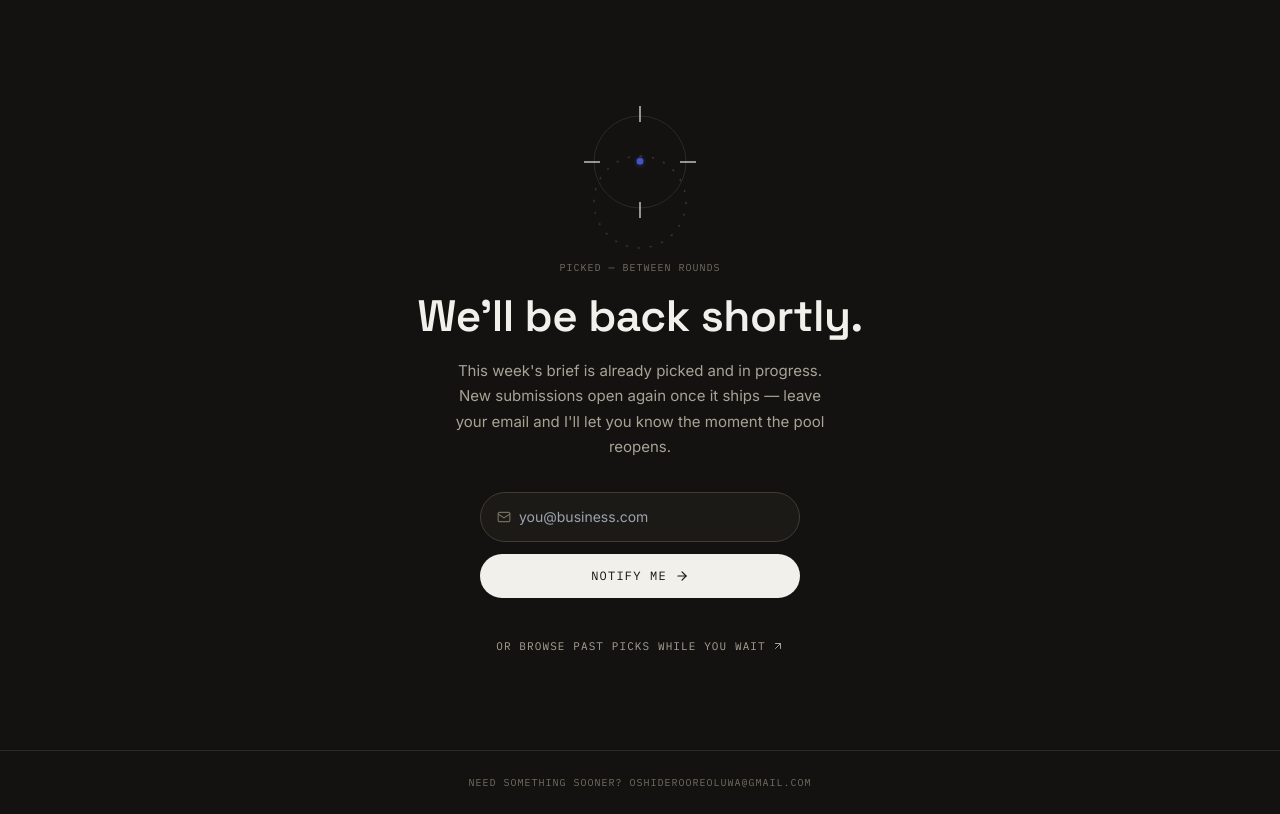
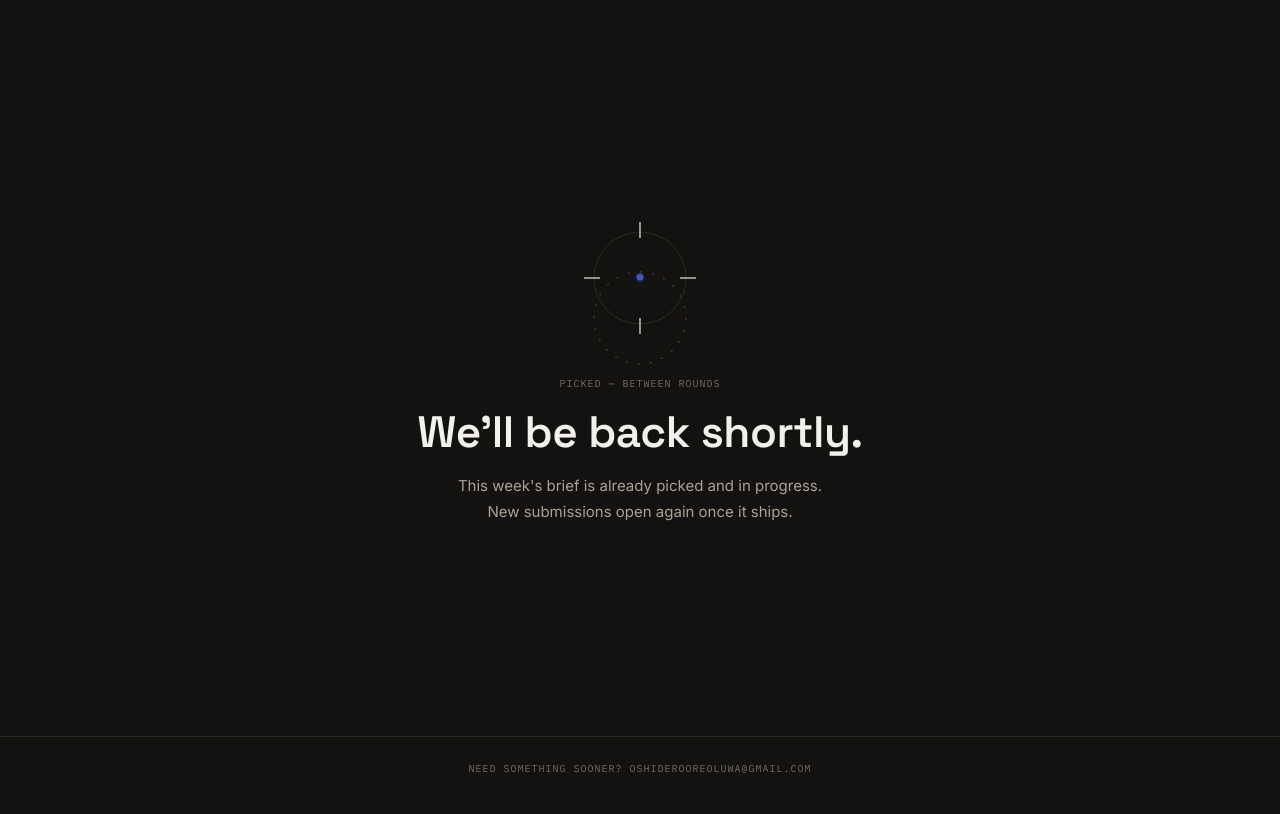
Before and after one commit to Love4reo/picked, a React (Vite) app: page / in a window 1280 px wide. Built offline with nearby package versions, Linux system fonts and the light colour scheme.

Commit message:
Refactor PausedScreen to remove email functionality
Removed email input and submission logic from PausedScreen component.

```diff
--- a/src/App.jsx
+++ b/src/App.jsx
@@ -1,5 +1,4 @@
-import React, { useState } from "react";
-import { ArrowRight, ArrowUpRight, Mail } from "lucide-react";
+import React from "react";
 
 /* ============================================================
    TOKENS — mirrors App_2_.jsx exactly so this drops in cleanly.
@@ -65,16 +64,8 @@ function ScanMark({ C }) {
   );
 }
 
-export default function PausedScreen({ go, theme = "dark" }) {
+export default function PausedScreen({ theme = "dark" }) {
   const C = theme === "dark" ? DARK : LIGHT;
-  const [email, setEmail] = useState("");
-  const [sent, setSent] = useState(false);
-
-  const submit = (e) => {
-    e.preventDefault();
-    if (!email.trim()) return;
-    setSent(true);
-  };
 
   return (
     <div
@@ -102,52 +93,8 @@ export default function PausedScreen({ go, theme = "dark" }) {
           </h1>
 
           <p className="f-body mt-4 max-w-sm" style={{ fontSize: 15, lineHeight: 1.7, color: C.mid }}>
-            This week's brief is already picked and in progress. New submissions open again once it ships — leave your email and I'll let you know the moment the pool reopens.
+            This week's brief is already picked and in progress. New submissions open again once it ships.
           </p>
-
-          {!sent ? (
-            <form onSubmit={submit} className="w-full max-w-xs mt-8 flex flex-col gap-3">
-              <div className="flex items-center gap-2 rounded-full px-4 py-1" style={{ border: `1px solid ${C.lineStrong}`, backgroundColor: C.paperDim }}>
-                <Mail size={14} color={C.faint} className="shrink-0" />
-                <input
-                  type="email"
-                  required
-                  value={email}
-                  onChange={(e) => setEmail(e.target.value)}
-                  placeholder="you@business.com"
-                  className="f-body w-full bg-transparent outline-none py-2.5 text-sm"
-                  style={{ color: C.ink }}
-                />
-              </div>
-              <button
-                type="submit"
-                className="group inline-flex items-center justify-center gap-2 f-mono uppercase text-xs tracking-widest px-6 py-3.5 rounded-full btn-press"
-                style={{ backgroundColor: C.ink, color: C.paper, transition: "opacity .2s ease" }}
-                onMouseEnter={(e) => (e.currentTarget.style.opacity = 0.85)}
-                onMouseLeave={(e) => (e.currentTarget.style.opacity = 1)}
-              >
-                Notify me <ArrowRight size={14} className="transition-transform duration-300 group-hover:translate-x-1" />
-              </button>
-            </form>
-          ) : (
-            <div
-              className="mt-8 f-mono uppercase text-xs tracking-widest px-5 py-3 rounded-full"
-              style={{ border: `1px solid ${C.accent}`, color: C.accent, backgroundColor: C.accentDim }}
-            >
-              You're on the list — check back soon
-            </div>
-          )}
-
-          <button
-            onClick={() => go && go("archive")}
-            className="group inline-flex items-center gap-1.5 f-mono uppercase text-[11px] tracking-widest mt-10"
-            style={{ color: C.mid, transition: "color .2s ease" }}
-            onMouseEnter={(e) => (e.currentTarget.style.color = C.ink)}
-            onMouseLeave={(e) => (e.currentTarget.style.color = C.mid)}
-          >
-            Or browse past picks while you wait
-            <ArrowUpRight size={12} className="transition-transform duration-300 group-hover:translate-x-0.5 group-hover:-translate-y-0.5" />
-          </button>
         </div>
       </div>
 
```
